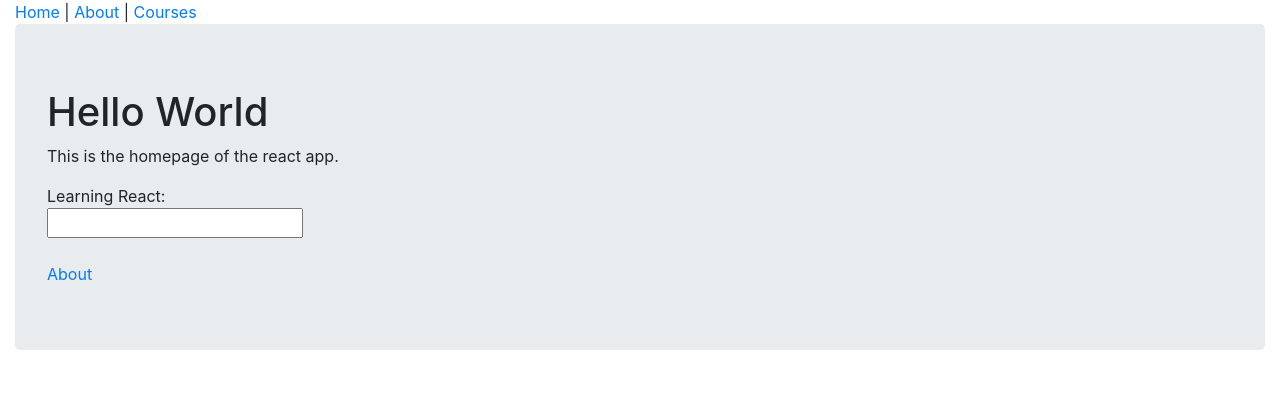
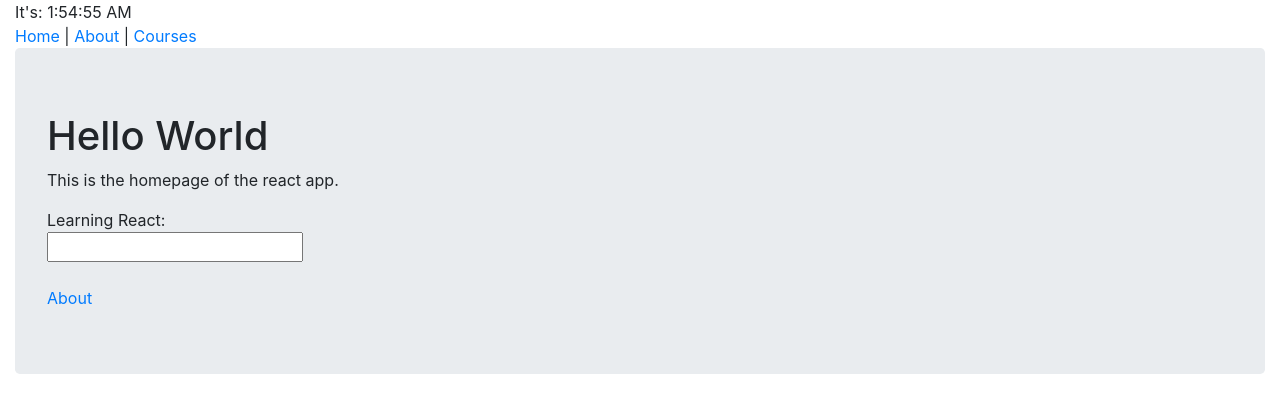
Before and after one commit to Afshintm/react-app1, a React (Create React App) app: page / in a window 1280 px wide. Shown: the top 412 px of the page. Built offline with nearby package versions, Linux system fonts and the light colour scheme.

Commit message:
clock component

```diff
--- /dev/null
+++ b/src/components/common/Clock.js
@@ -0,0 +1,11 @@
+import React from "react";
+class Clock extends React.Component {
+  constructor(props) {
+    super(props);
+    this.state = { date: new Date() };
+  }
+  render() {
+    return <div>It's: {this.state.date.toLocaleTimeString()} </div>;
+  }
+}
+export default Clock;
--- a/src/components/common/Header.js
+++ b/src/components/common/Header.js
@@ -1,7 +1,9 @@
 import React from "react";
+import Clock from "./Clock";
 function Header() {
   return (
     <nav>
+      <Clock />
       <a href="/">Home</a> | <a href="/about">About</a> |{" "}
       <a href="/Courses">Courses</a>
     </nav>
```
